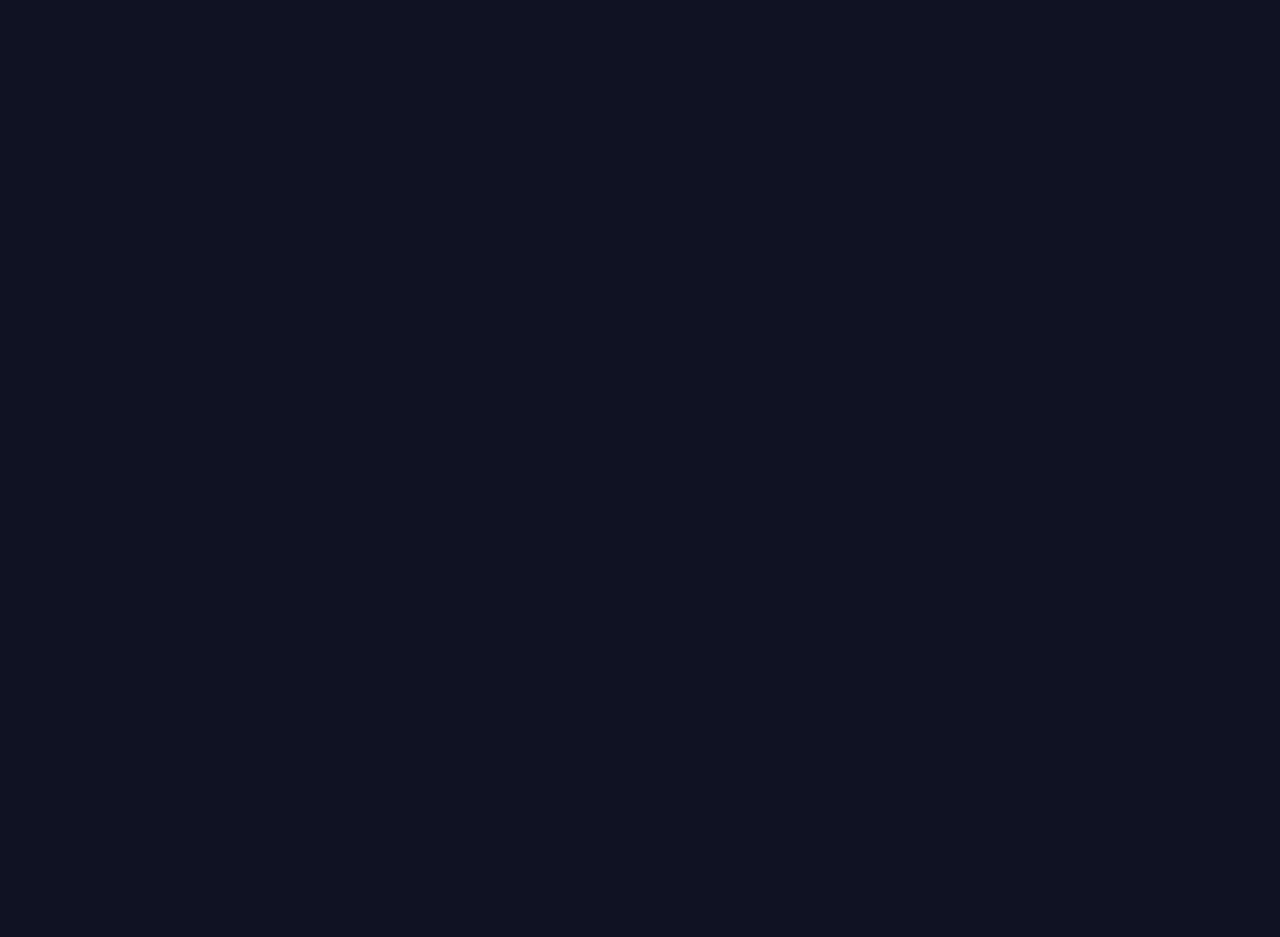
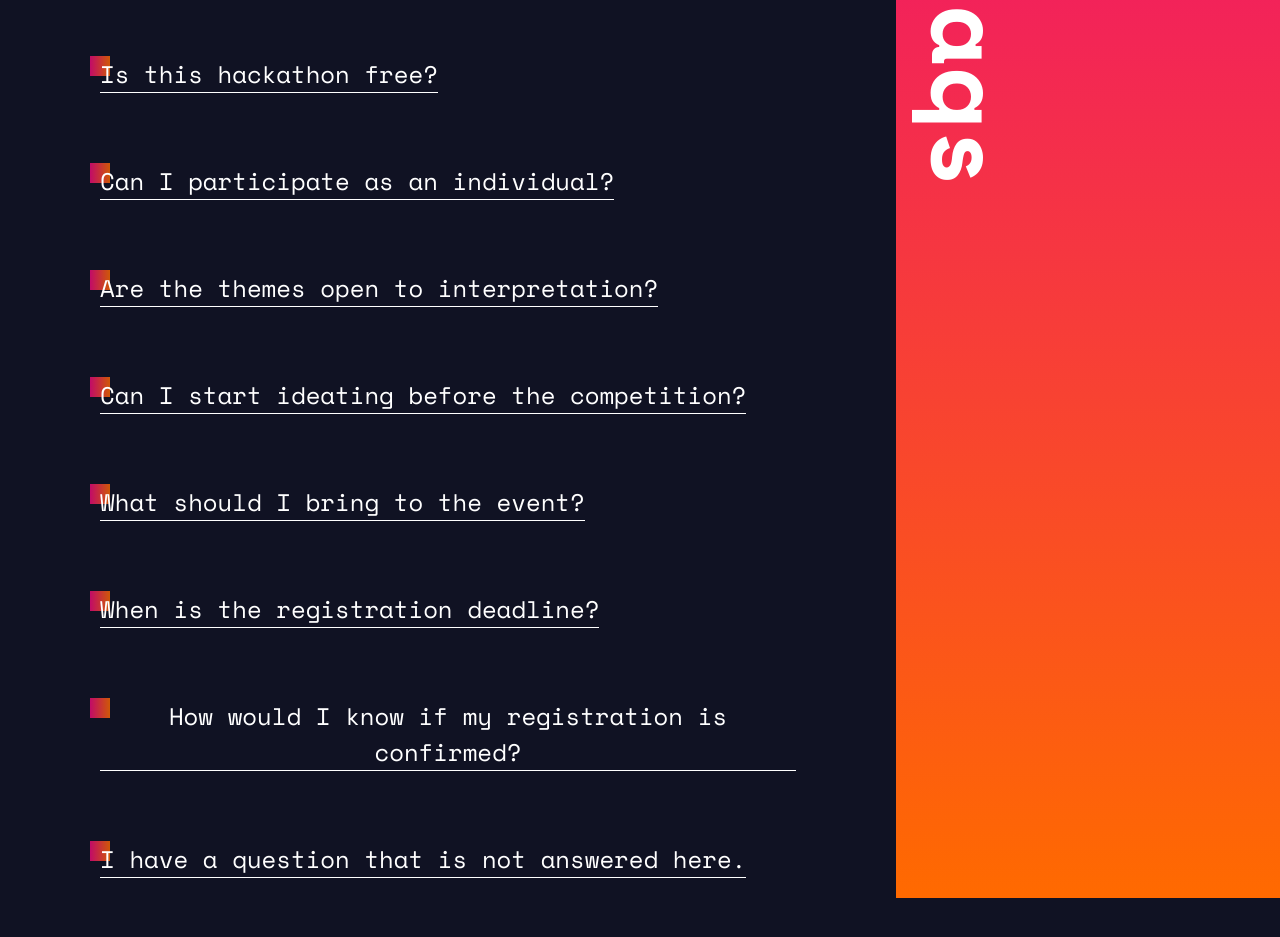
Before and after one commit to vxncetxn/the-next-stage, a React (Create React App) app: page /faqs in a window 1280 px wide. Shown: the part 5567-6504 px from the top of the page. Before the commit the page ends 5246 px from the top, so only its background shows below. Built offline with nearby package versions, Linux system fonts and the light colour scheme.

Commit message:
added Accordion component and Faqs section

```diff
--- a/src/App.js
+++ b/src/App.js
@@ -8,6 +8,7 @@ import Hero from "./sections/Hero";
 import Theatre from "./sections/Theatre";
 import Cause from "./sections/Cause";
 import How from "./sections/How";
+import Faqs from "./sections/Faqs";
 import Footer from "./sections/Footer";
 
 function App() {
@@ -38,6 +39,7 @@ function App() {
       <Theatre />
       <Cause />
       <How />
+      <Faqs />
       <Footer />
     </>
   );
--- /dev/null
+++ b/src/components/Accordion.js
@@ -0,0 +1,87 @@
+import React from "react";
+import styled from "styled-components";
+
+import Text from "../components/Text";
+
+const Accordion = styled.div`
+  width: 100%;
+
+  & > div + div {
+    margin-top: 70px;
+  }
+`;
+
+const AccordionItem = styled.div`
+  position: relative;
+`;
+
+const AccordionBullet = styled.div`
+  position: absolute;
+  left: -10px;
+  top: 0;
+  z-index: -1;
+  width: 20px;
+  height: 20px;
+  opacity: 0.8;
+  background: linear-gradient(
+    90deg,
+    var(--color-gradient-one) 0%,
+    var(--color-gradient-two) 100%
+  );
+  transform: rotate(0deg);
+  transition: transform 0.5s ease-out;
+`;
+
+const AccordionTrigger = styled.button`
+  font-family: var(--font-primary);
+  font-size: 24px;
+  color: var(--color-text);
+  border-bottom: 1px solid white;
+`;
+
+const AccordionPanel = styled.div`
+  max-height: 0;
+  overflow: hidden;
+  transition: max-height 0.5s ease-out;
+`;
+
+const AccordionComp = ({ items, ...others }) => {
+  return (
+    <Accordion {...others}>
+      {items.map((item) => {
+        const maxHeight = item.maxHeight ? item.maxHeight : "100px";
+
+        return (
+          <AccordionItem>
+            <AccordionBullet />
+            <AccordionTrigger
+              onClick={(e) => {
+                const panel = e.target.nextSibling;
+                const bullet = e.target.previousSibling;
+
+                if (panel.style.maxHeight === maxHeight) {
+                  panel.style.maxHeight = "0";
+                } else {
+                  panel.style.maxHeight = maxHeight;
+                }
+
+                if (bullet.style.transform === "rotate(45deg)") {
+                  bullet.style.transform = "rotate(0deg)";
+                } else {
+                  bullet.style.transform = "rotate(45deg)";
+                }
+              }}
+            >
+              {item.triggerText}
+            </AccordionTrigger>
+            <AccordionPanel>
+              <Text style={{ marginTop: 30 }}>{item.panelContents}</Text>
+            </AccordionPanel>
+          </AccordionItem>
+        );
+      })}
+    </Accordion>
+  );
+};
+
+export default AccordionComp;
--- a/src/sections/Faqs.js
+++ b/src/sections/Faqs.js
@@ -1,10 +1,90 @@
 import React from "react";
 import styled from "styled-components";
 
-const Faqs = styled.div``;
+import SectionTitleBar from "../components/SectionTitleBar";
+import Text from "../components/Text";
+import Anchor from "../components/Anchor";
+import Accordion from "../components/Accordion";
+
+const Faqs = styled.section`
+  position: relative;
+  display: flex;
+`;
+
+const FaqsContent = styled.div`
+  padding: 270px 100px 20px 100px;
+`;
+
+const faqItems = [
+  {
+    triggerText: "Who is eligible to participate?",
+    panelContents:
+      "You need to be at least 13 years of age at the time of the event to be eligible to participate. If you are over 13 but under 18 years of age, you will be eligible to participate only if you have parental consent (Please print out the consent and indemnity form for your parent’s signature and bring it on the day of the hackathon). If you are 18 and older, you would need to present a printed and signed indemnity form upon registration. The respective forms will be emailed to you upon confirmation of your registration.",
+    maxHeight: "250px",
+  },
+  {
+    triggerText: "Is this hackathon free?",
+    panelContents:
+      "Yes, this hackathon is completely free. Come down and have fun, you never know what your ideas might turn into!",
+  },
+  {
+    triggerText: "Can I participate as an individual?",
+    panelContents:
+      "Sure! You can sign up and particpate solely as an individual, or if you would like to, you could sign up as an individual and request for a group during registration and we will help you find a group.",
+    maxHeight: "150px",
+  },
+  {
+    triggerText: "Are the themes open to interpretation?",
+    panelContents:
+      "Yes, you can decide how you want to define your problem statement. If you are unsure of any ideas, you may approach the organizers for clarification at the hackathon!",
+  },
+  {
+    triggerText: "Can I start ideating before the competition?",
+    panelContents:
+      "Yes, you can begin conceptualizing your ideas or planning your approach to the themes before the competition. However only work done on the prototype during the competition itself will be judged.",
+    maxHeight: "150px",
+  },
+  {
+    triggerText: "What should I bring to the event?",
+    panelContents:
+      "Please bring your computers. A limited quantity of consumable materials such as cardboard, wood and acrylic will be provided, and standard workshop tools will be available. Prototyping materials such as Arduino Unos, some sensors etc will also be available for loan.",
+    maxHeight: "180px",
+  },
+  {
+    triggerText: "When is the registration deadline?",
+    panelContents:
+      "We will close registration when we hit the maximum capacity allowable for the hackathon or by 4th February 2359, depending on whichever one is earlier.",
+  },
+  {
+    triggerText: "How would I know if my registration is confirmed?",
+    panelContents:
+      "You would receive an email stating that your registration is confirmed along with a copy of the indemnity form for your completion.",
+  },
+  {
+    triggerText: "I have a question that is not answered here.",
+    panelContents: (
+      <Text>
+        If you have any further questions, feel free to email us at{" "}
+        <Anchor href="mailto:esplanade@fakemail.com">
+          esplanade@fakemail.com
+        </Anchor>{" "}
+        and we will get back to you as soon as possible!
+      </Text>
+    ),
+  },
+];
 
 const FaqsComp = () => {
-  return <Faqs />;
+  return (
+    <Faqs>
+      <FaqsContent>
+        <Accordion items={faqItems} />
+      </FaqsContent>
+      <SectionTitleBar position="right" paddingTop="265px">
+        faqs
+      </SectionTitleBar>
+    </Faqs>
+  );
 };
 
 export default FaqsComp;
--- a/src/sections/Footer.js
+++ b/src/sections/Footer.js
@@ -1,7 +1,9 @@
 import React from "react";
 import styled from "styled-components";
 
-const Footer = styled.div``;
+const Footer = styled.div`
+  height: 400px;
+`;
 
 const FooterComp = () => {
   return <Footer></Footer>;
--- a/src/sections/How.js
+++ b/src/sections/How.js
@@ -15,6 +15,17 @@ const How = styled.section`
 
 const HowContent = styled.div`
   padding: 310px 100px 370px 100px;
+`;
+
+const Placeholder = styled.div`
+  position: absolute;
+  left: 330px;
+  bottom: -200px;
+  z-index: 99;
+  width: 888px;
+  height: 500px;
+
+  border: 1px solid green;
 `;
 
 const HowComp = () => {
@@ -49,6 +60,7 @@ const HowComp = () => {
           that tell Singapore and Asian stories.
         </Text>
       </HowContent>
+      <Placeholder />
     </How>
   );
 };
```
